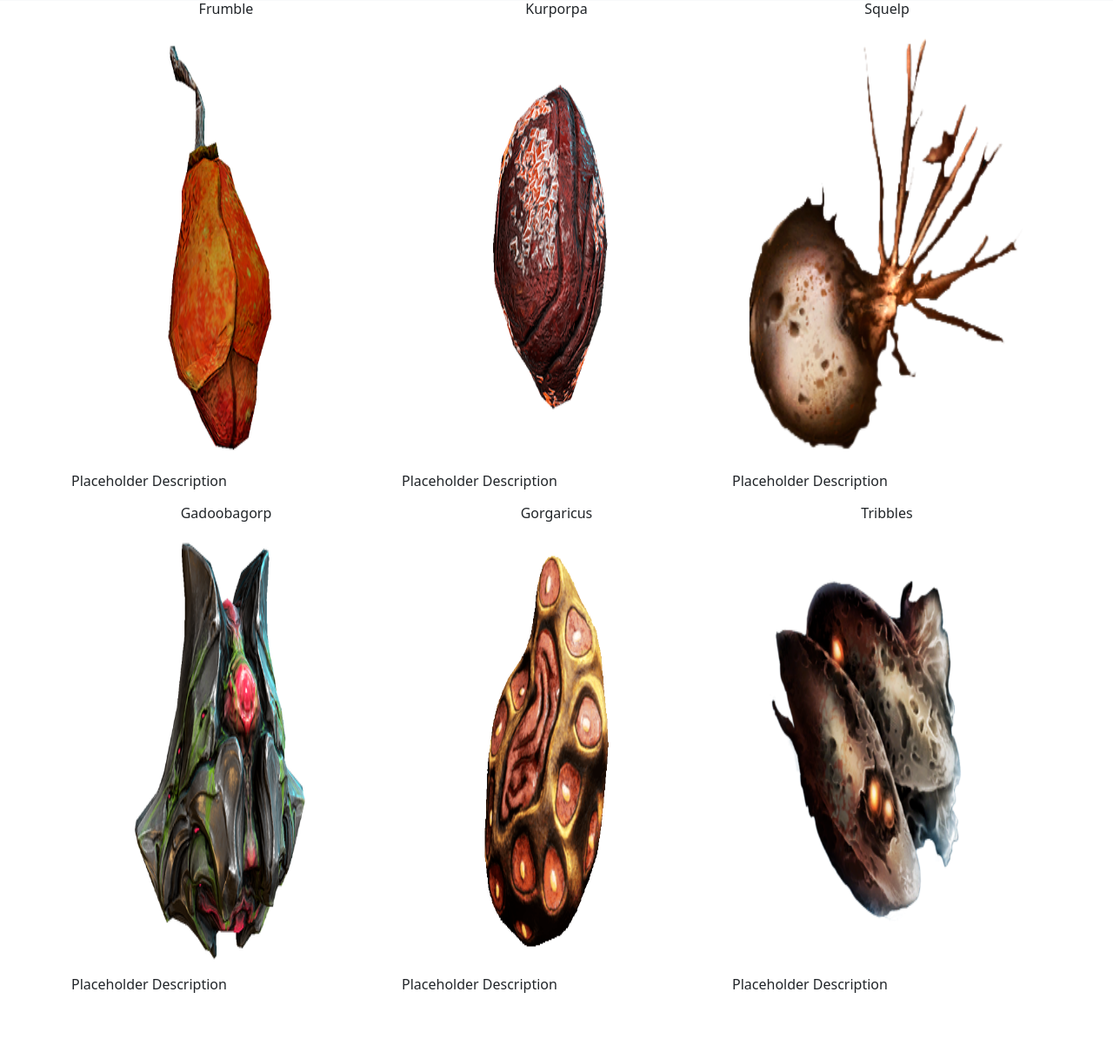
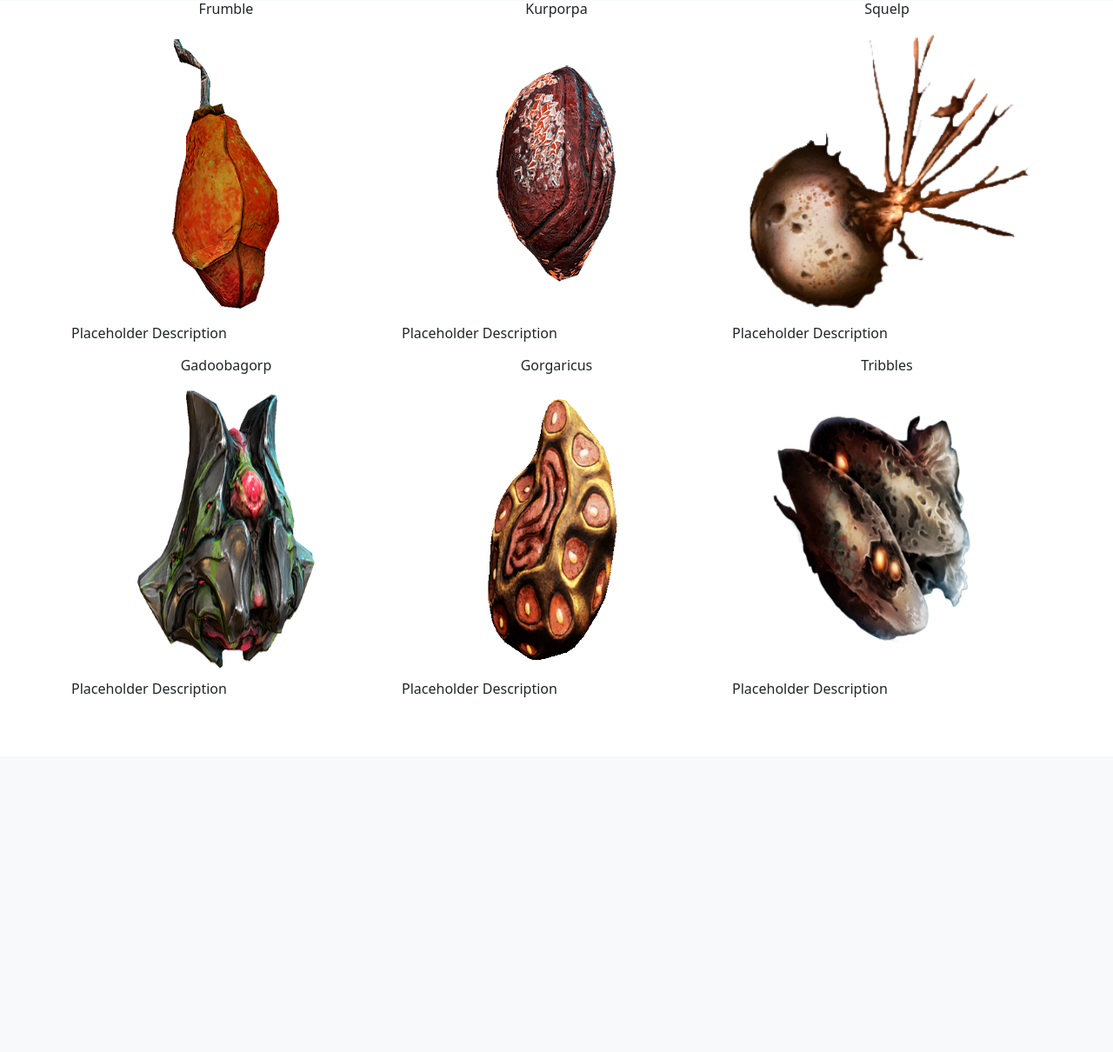
Before and after one commit to sarahabellard1/TheCosmicBodega, a PHP site: page /produce.html in a window 1280 px wide. Shown: the part 61-1271 px from the top of the page at 87% size. After the commit the page ends 863 px from the top, so only its background shows below. Run offline with PHP 8.4, Linux system fonts and the light colour scheme; some libraries are stand-ins or nearby versions.

Commit message:
Update styles.css

```diff
--- a/styles.css
+++ b/styles.css
@@ -30,8 +30,8 @@ body{
 }
 
 #produce_products img{
-  height:512px;
-  width: 342px;
+  width:512px;
+  height:342px;
   max-width: 100%;
 }
 
```
